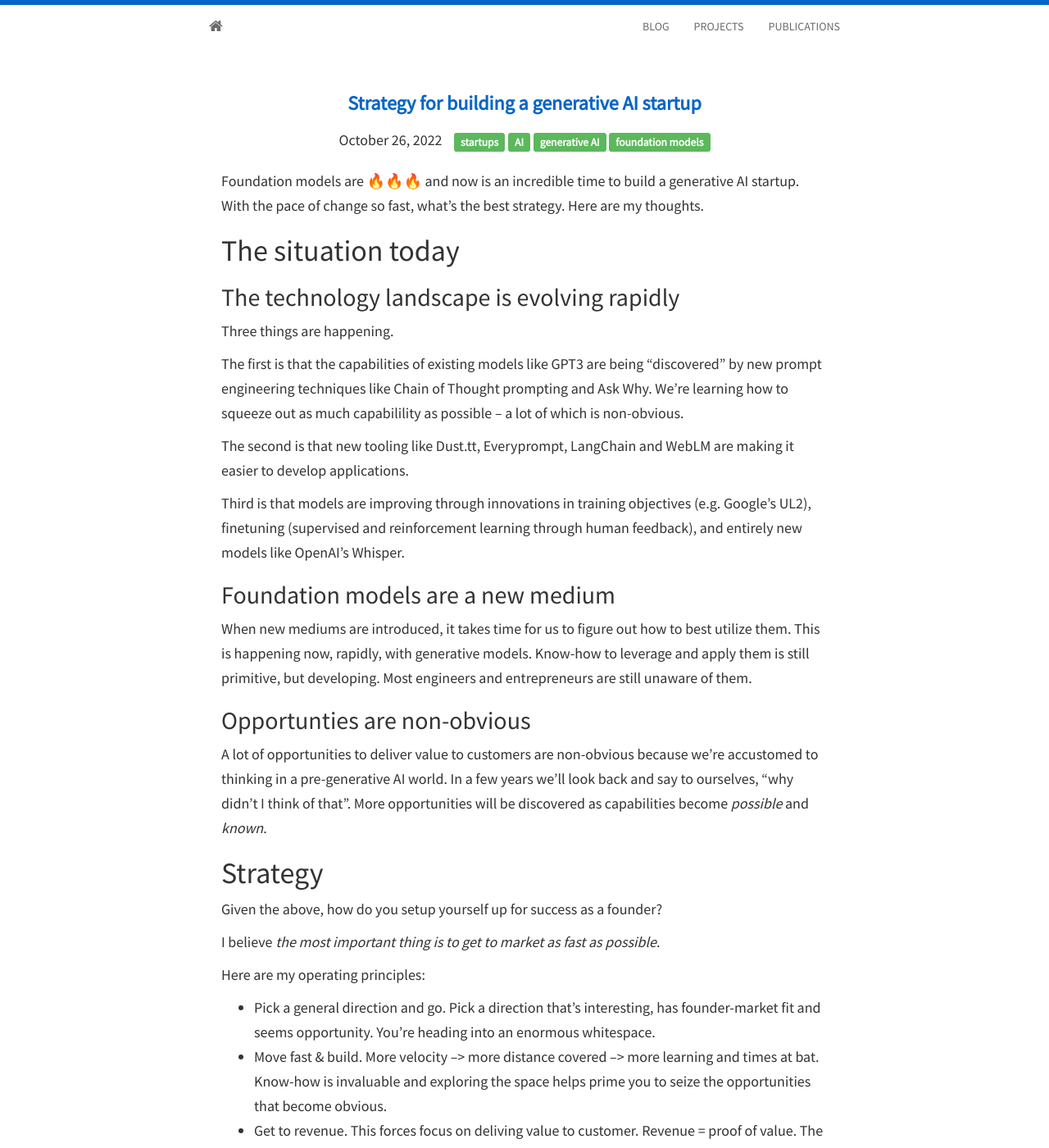
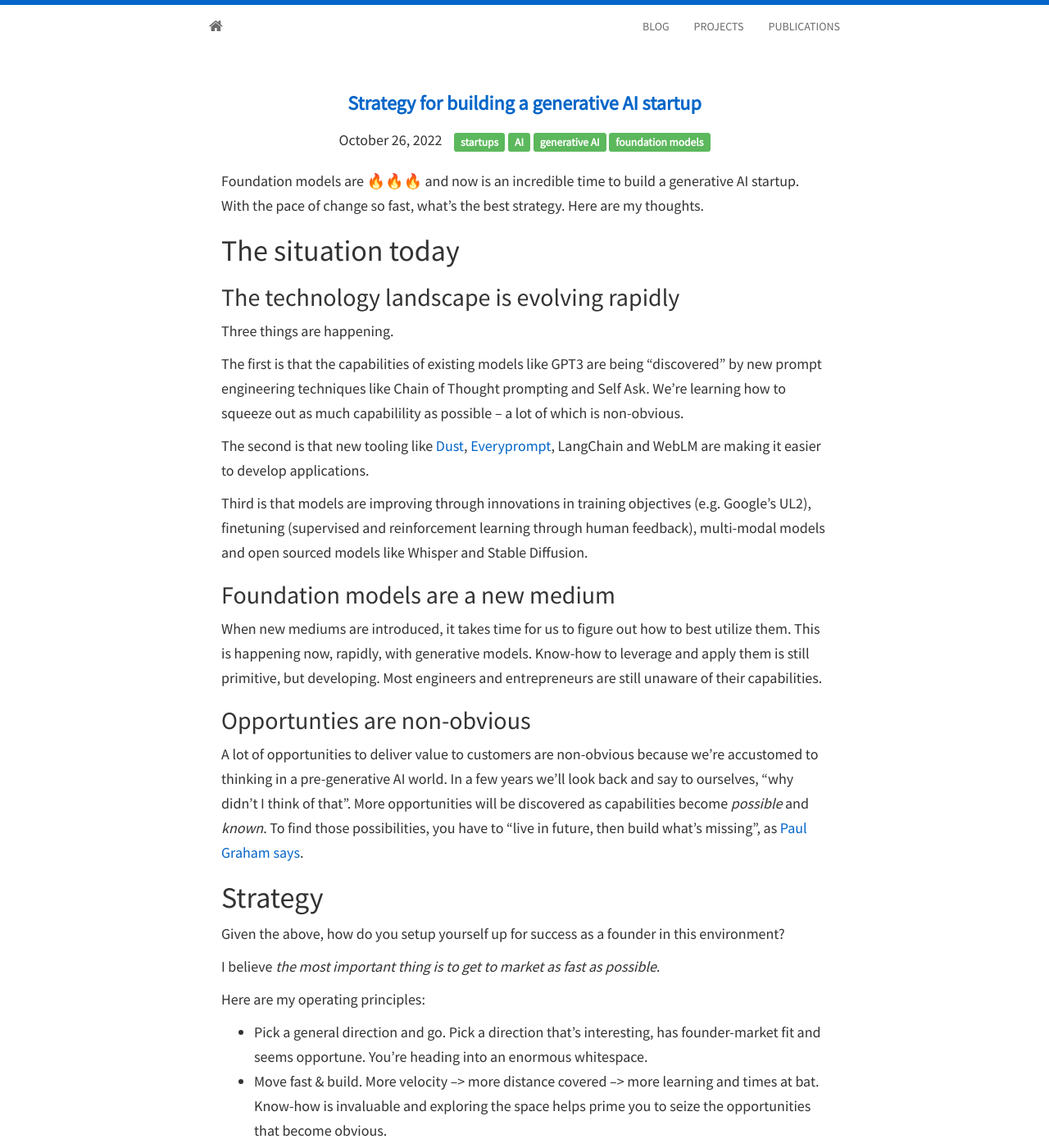
Before and after one commit to blennon/blennon.github.io, a Jekyll site: the page built from _posts/2022-10-26-strategy-for-building-generative-ai-startup.md, in a window 1280 px wide and 1400 px high. Shown: the whole window at 82% size. Built offline with Jekyll 4.4.1, drawn with Linux system fonts in a browser that asks for light colours; nearby versions of some CDN libraries; some of the changed text lies outside the part shown.

Commit message:
new blog

```diff
--- a/_posts/2022-10-26-strategy-for-building-generative-ai-startup.md
+++ b/_posts/2022-10-26-strategy-for-building-generative-ai-startup.md
@@ -15,30 +15,30 @@ Foundation models are 🔥🔥🔥 and now is an incredible time to build a gene
 ## The technology landscape is evolving rapidly
 Three things are happening.
 
-The first is that the capabilities of existing models like GPT3 are being "discovered" by new prompt engineering techniques like Chain of Thought prompting and Ask Why. We're learning how to squeeze out as much capabilility as possible -- a lot of which is non-obvious.
+The first is that the capabilities of existing models like GPT3 are being "discovered" by new prompt engineering techniques like Chain of Thought prompting and Self Ask. We're learning how to squeeze out as much capabilility as possible -- a lot of which is non-obvious.
 
-The second is that new tooling like Dust.tt, Everyprompt, LangChain and WebLM are making it easier to develop applications.
+The second is that new tooling like [Dust](http://Dust.tt), [Everyprompt](https://www.everyprompt.com), LangChain and WebLM are making it easier to develop applications.
 
-Third is that models are improving through innovations in training objectives (e.g. Google's UL2), finetuning (supervised and reinforcement learning through human feedback), and entirely new models like OpenAI's Whisper.
+Third is that models are improving through innovations in training objectives (e.g. Google's UL2), finetuning (supervised and reinforcement learning through human feedback), multi-modal models and open sourced models like Whisper and Stable Diffusion.
 
 ## Foundation models are a new medium
-When new mediums are introduced, it takes time for us to figure out how to best utilize them. This is happening now, rapidly, with generative models. Know-how to leverage and apply them is still primitive, but developing. Most engineers and entrepreneurs are still unaware of them.
+When new mediums are introduced, it takes time for us to figure out how to best utilize them. This is happening now, rapidly, with generative models. Know-how to leverage and apply them is still primitive, but developing. Most engineers and entrepreneurs are still unaware of their capabilities.
 
 ## Opportunties are non-obvious
-A lot of opportunities to deliver value to customers are non-obvious because we're accustomed to thinking in a pre-generative AI world. In a few years we'll look back and say to ourselves, "why didn't I think of that". More opportunities will be discovered as capabilities become *possible* and *known*.
+A lot of opportunities to deliver value to customers are non-obvious because we're accustomed to thinking in a pre-generative AI world. In a few years we'll look back and say to ourselves, "why didn't I think of that". More opportunities will be discovered as capabilities become *possible* and *known*. To find those possibilities, you have to "live in future, then build what's missing", as [Paul Graham says](http://paulgraham.com/startupideas.html).
 
 # Strategy
-Given the above, how do you setup yourself up for success as a founder?
+Given the above, how do you setup yourself up for success as a founder in this environment?
 
 I believe *the most important thing is to get to market as fast as possible*.
 
 Here are my operating principles:
-- Pick a general direction and go. Pick a direction that's interesting, has founder-market fit and seems opportunity. You're heading into an enormous whitespace.
+- Pick a general direction and go. Pick a direction that's interesting, has founder-market fit and seems opportune. You're heading into an enormous whitespace.
 - Move fast & build. More velocity --> more distance covered --> more learning and times at bat. Know-how is invaluable and exploring the space helps prime you to seize the opportunities that become obvious.
 - Get to revenue. This forces focus on deliving value to customer. Revenue = proof of value. The market will grow rapidly. Japser.ai, Interiorai.io are great examples of this.
 - Experiment & pivot. Look for signal from the market on value, move fast, experiment a lot and move on quickly. Now isn't the time to be spending two years building before launch.
 - Don't be afraid to pivot away from a revenue generating product. Startup resources are precious. Revenue can be a distraction if it's from a market that doesn't have huge potential or can't fund growth. Make a judgement call, pat yourself on the back and move on.
 - Explore and be curious. There will be a lot of non-obvious things that are valuable. You may find that internal tools you build for youself are valuable to the ecosystem.
-- AGI is your biggest competitor. GPT-4 might make all of your efforts moot and enable your solution out-of-the-box. Think about other defensible moats.
+- The trend to AGI is your biggest competitor. GPT-4 might make all of your efforts moot and enable your solution out-of-the-box. Think about other defensible moats.
 
 If you follow these principles, you have a higher liklihood of being sucked into a gravitational well of product-market fit and delivering enduring value.
```
